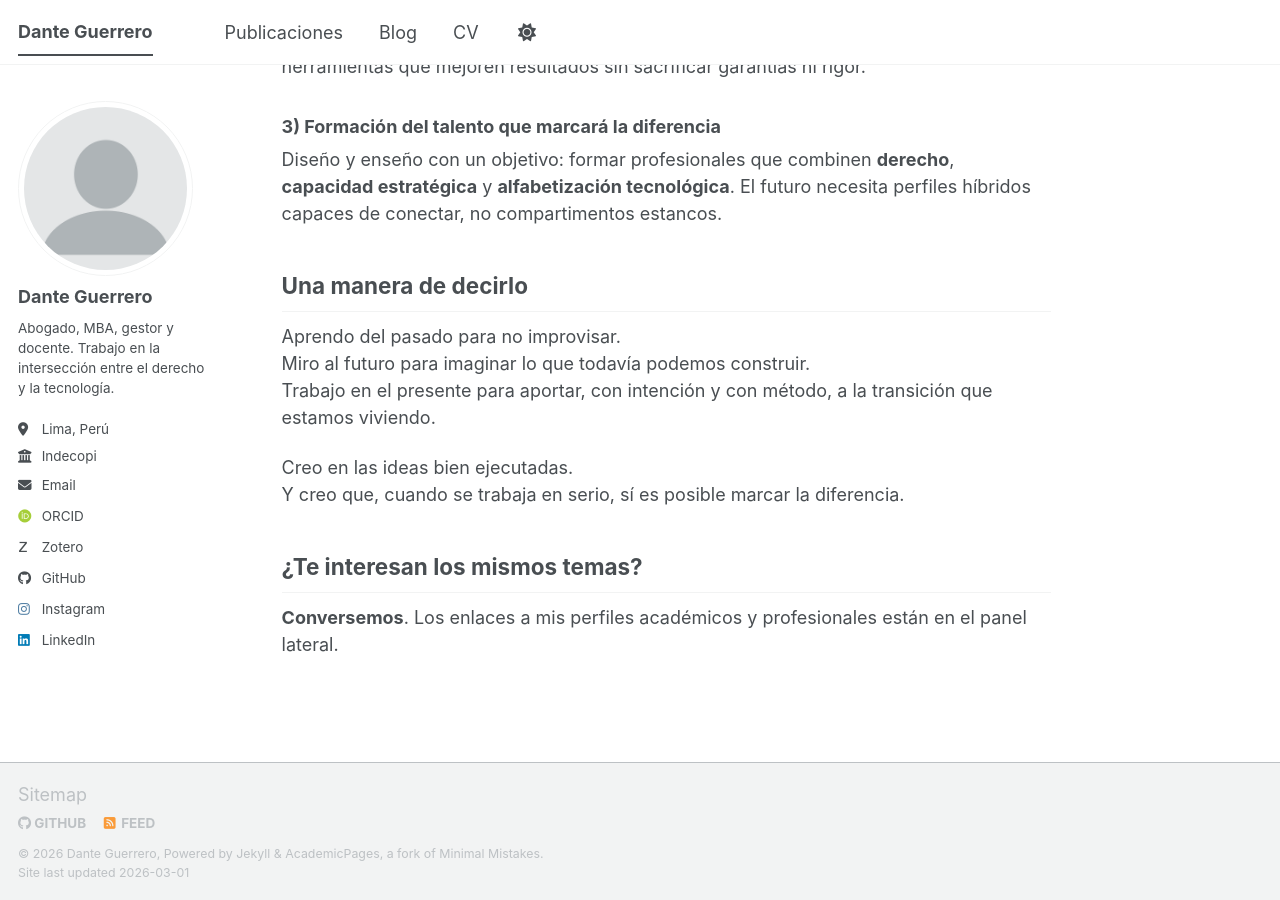
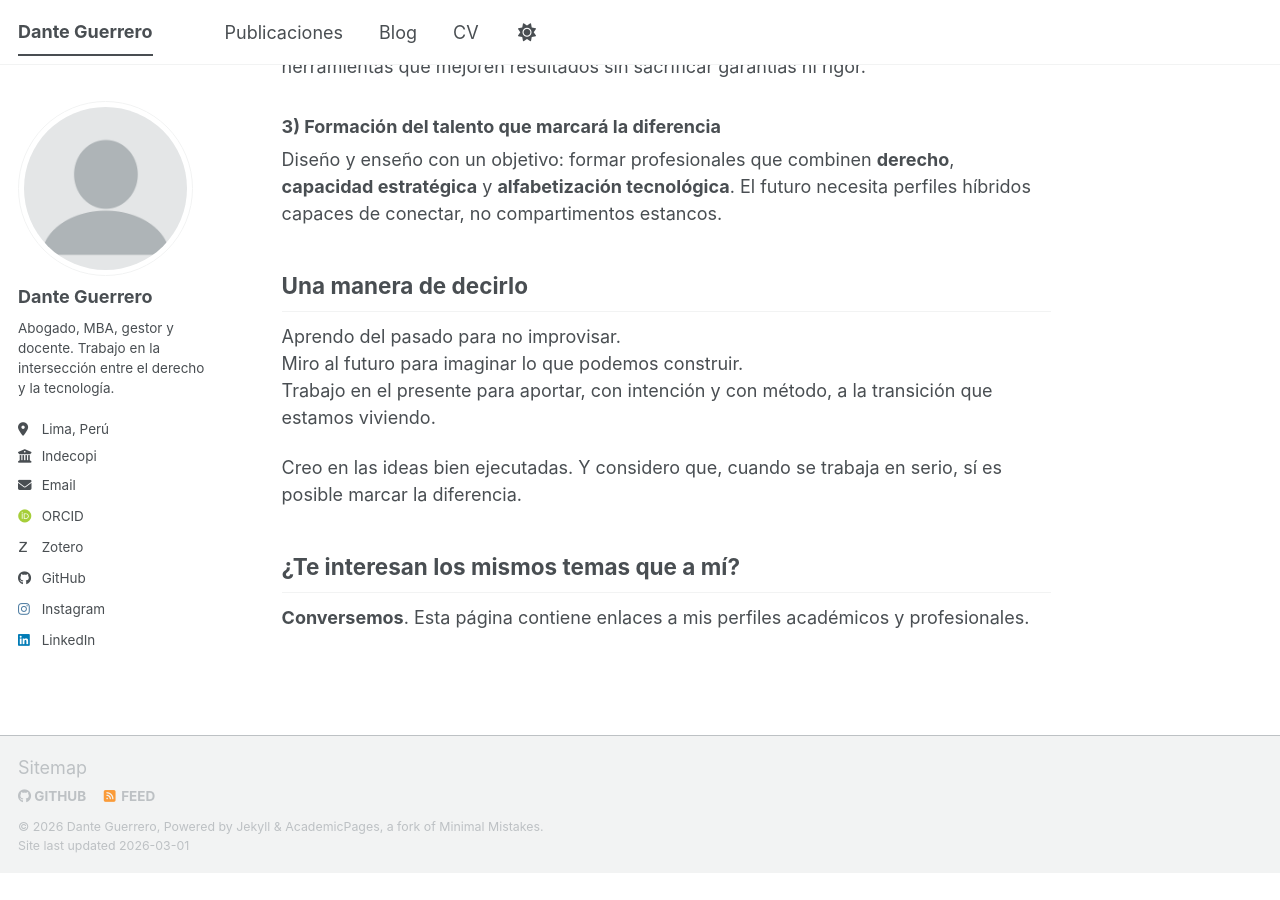
Before and after one commit to Dante-Guerrero/Dante-Guerrero.github.io, a Jekyll site: the page built from _pages/about.md, in a window 1280 px wide and 900 px high, scrolled down 1302 px. Built offline with Jekyll 4.4.1, drawn with Linux system fonts in a browser that asks for light colours; some web fonts are replaced; a script bundle is joined from its source files by our own code; library files that are not in the unit come from our copies; after the commit the page ends 2175 px from its top, so only the background shows below that; some of the changed text lies outside the part shown.

Commit message:
NUEVA VERSIÓN de _pages/about.md

```diff
--- a/_pages/about.md
+++ b/_pages/about.md
@@ -41,12 +41,11 @@ Diseño y enseño con un objetivo: formar profesionales que combinen **derecho**
 ## Una manera de decirlo
 
 Aprendo del pasado para no improvisar.
-Miro al futuro para imaginar lo que todavía podemos construir.
+Miro al futuro para imaginar lo que podemos construir.
 Trabajo en el presente para aportar, con intención y con método, a la transición que estamos viviendo.
 
-Creo en las ideas bien ejecutadas.
-Y creo que, cuando se trabaja en serio, sí es posible marcar la diferencia.
+Creo en las ideas bien ejecutadas. Y considero que, cuando se trabaja en serio, sí es posible marcar la diferencia.
 
-## ¿Te interesan los mismos temas?
+## ¿Te interesan los mismos temas que a mí?
 
-**Conversemos**. Los enlaces a mis perfiles académicos y profesionales están en el panel lateral.
+**Conversemos**. Esta página contiene enlaces a mis perfiles académicos y profesionales.
```
Also changed, not shown: other parts of _pages/about.md (+1 -1 lines).
